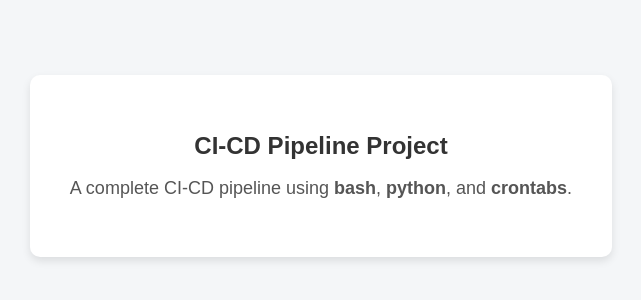
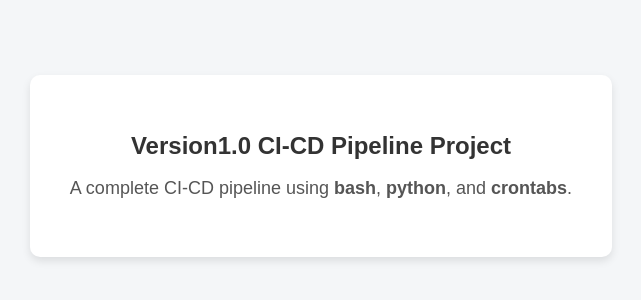
Before and after one commit to ankitanand200193/Graded-Project-on-Building-CI-CD-Pipeline-Tool, a plain HTML site: page index.html in a window 1280 px wide. Shown: the part 234-534 px from the top of the page, without its empty margins (319-960 px from the left). Drawn offline with Linux system fonts and the light colour scheme.

Commit message:
updated the html file

```diff
--- a/index.html
+++ b/index.html
@@ -33,7 +33,7 @@
 </head>
 <body>
     <div class="container">
-        <h1>CI-CD Pipeline Project</h1>
+        <h1>Version1.0 CI-CD Pipeline Project</h1>
         <p>A complete CI-CD pipeline using <strong>bash</strong>, <strong>python</strong>, and <strong>crontabs</strong>.</p>
     </div>
 </body>
```
Also changed, not shown: Screenshots_CICD/cron_logs.png (added), Screenshots_CICD/webserver_initial.png (added).
